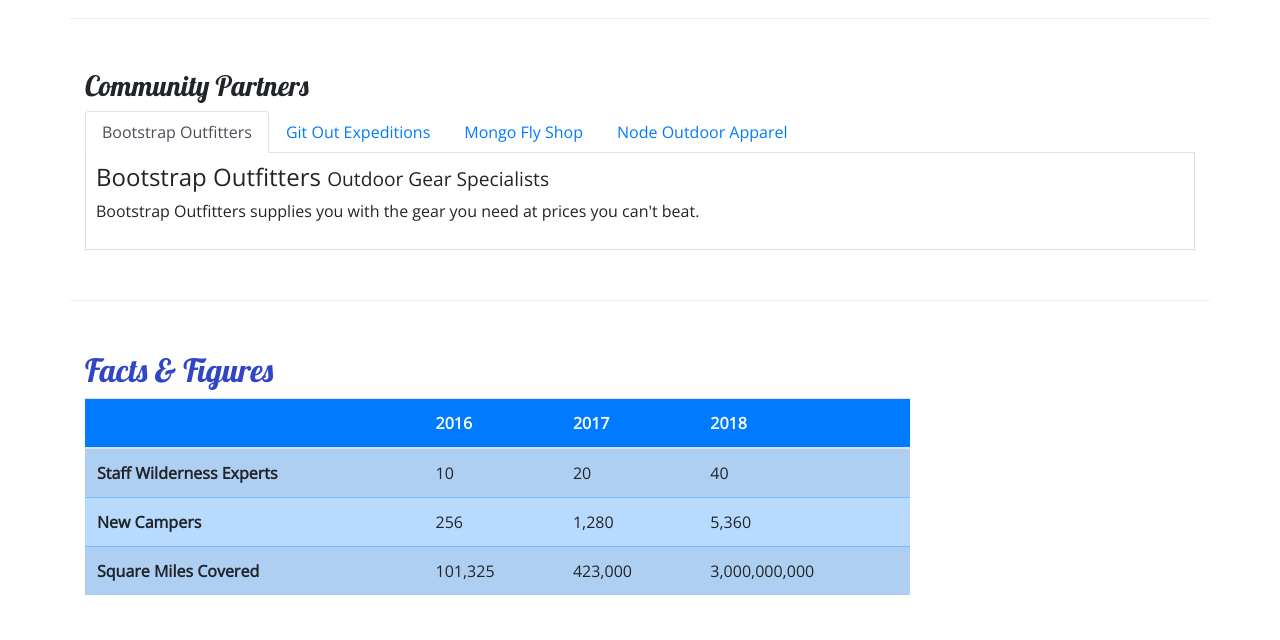
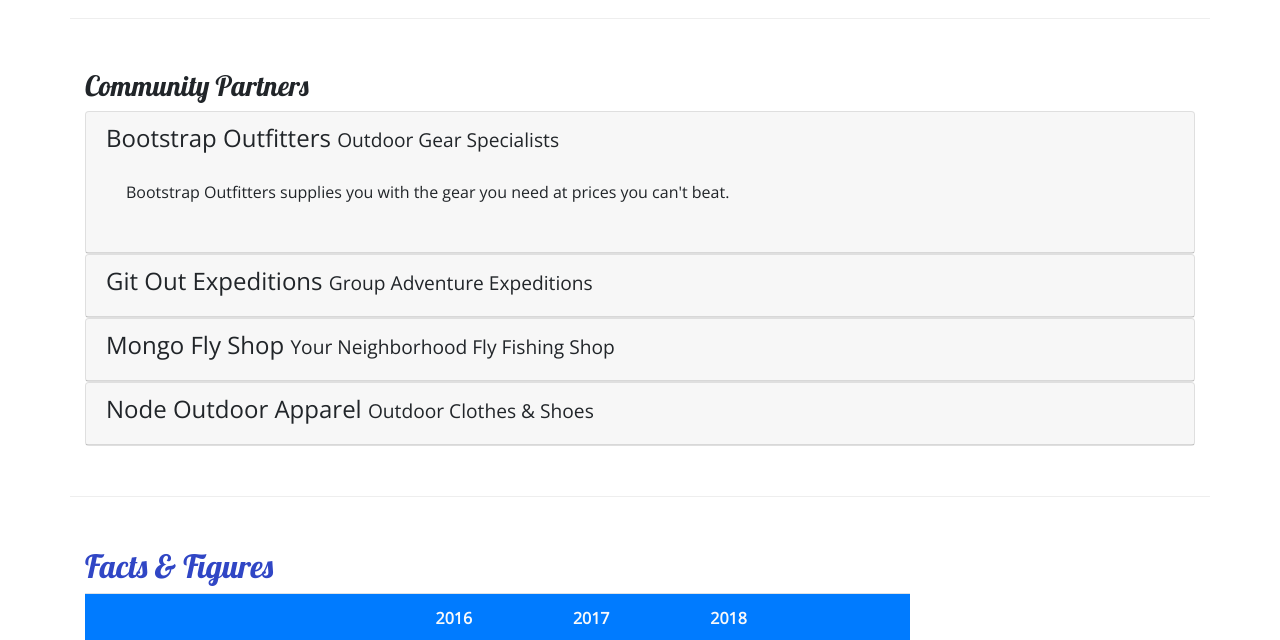
Before and after one commit to Randycullins08/NuCamp-a-better-way-to-camp, a website: page aboutus.html in a window 1280 px wide. Shown: the part 810-1450 px from the top of the page. Drawn offline with nearby package versions, Linux system fonts and the light colour scheme.

Commit message:
Accordion

```diff
--- a/aboutus.html
+++ b/aboutus.html
@@ -34,7 +34,9 @@
       <div class="container">
         <div class="row">
           <div class="col-4 col-sm-3 col-md-2 align-self-center">
-            <a href="index.html"><img src="/img/logo.png" class="img-fluid"></a>
+            <a href="index.html"
+              ><img src="/img/logo.png" class="img-fluid"
+            /></a>
           </div>
           <div class="col">
             <h1>NuCamp</h1>
@@ -46,7 +48,9 @@
 
     <nav class="navbar navbar-expand-sm navbar-dark sticky-top">
       <div class="container">
-      <a class="navbar-brand" href="index.html"><img src="/img/logo.png" height="30" width="30"></a>
+        <a class="navbar-brand" href="index.html"
+          ><img src="/img/logo.png" height="30" width="30"
+        /></a>
         <button
           class="navbar-toggler"
           type="button"
@@ -145,44 +149,88 @@
       <div class="row row-content">
         <div class="col">
           <h3>Community Partners</h3>
-          <ul class="nav nav-tabs">
-            <li class="nav-item"><a class="nav-link active" href="#bootstrap" role="tab" data-toggle="tab">Bootstrap Outfitters</a></li>
-            <li class="nav-item"><a class="nav-link" href="#git" role="tab" data-toggle="tab">Git Out Expeditions</a></li>
-            <li class="nav-item"><a class="nav-link" href="#mongo" role="tab" data-toggle="tab">Mongo Fly Shop</a></li>
-            <li class="nav-item"><a class="nav-link" href="#node" role="tab" data-toggle="tab">Node Outdoor Apparel</a></li>
-          </ul>
-          <div class="tab-content">
-            <div role="tabpanel" class="tab-pane fade show active" id="bootstrap">
-              <h4>Bootstrap Outfitters <small>Outdoor Gear Specialists</small></h4>
+          <div id="accordion">
+            <div class="card">
+              <div role="tab" class="card-header">
+                <h4>
+                  <a data-toggle="collapse" data-target="#bootstrap"
+                    >Bootstrap Outfitters
+                    <small>Outdoor Gear Specialists</small></a
+                  >
+                </h4>
+                <div
+                  class="collapse show"
+                  id="bootstrap"
+                  data-parent="#accordion"
+                >
+                  <div class="card-body">
                     <p class="d-none d-sm-block">
-                Bootstrap Outfitters supplies you with the gear you need at prices
-                you can't beat.
+                      Bootstrap Outfitters supplies you with the gear you need
+                      at prices you can't beat.
                     </p>
                   </div>
-            <div role="tabpanel" class="tab-pane fade" id="git">
+                </div>
+              </div>
+            </div>
+            <div class="card">
+              <div role="tab" class="card-header">
                 <h4>
-                Git Out Expeditions <small>Group Adventure Expeditions</small>
+                  <a class="collapsed" data-toggle="collapse" data-target="#git"
+                    >Git Out Expeditions
+                    <small>Group Adventure Expeditions</small>
+                  </a>
                 </h4>
+                <div class="collapse" id="git" data-parent="#accordion">
+                  <div class="card-body">
                     <p class="d-none d-sm-block">
-                Join Git Out Expeditions to explore new horizons with a group of
-                other adventurers!
+                      Join Git Out Expeditions to explore new horizons with a
+                      group of other adventurers!
                     </p>
                   </div>
-            <div role="tabpanel" class="tab-pane fade" id="mongo">
+                </div>
+              </div>
+            </div>
+            <div class="card">
+              <div role="tab" class="card-header">
                 <h4>
-                Mongo Fly Shop <small>Your Neighborhood Fly Fishing Shop</small>
+                  <a
+                    class="collapsed"
+                    data-toggle="collapse"
+                    data-target="#mongo"
+                    >Mongo Fly Shop
+                    <small>Your Neighborhood Fly Fishing Shop</small>
+                  </a>
                 </h4>
+                <div class="collapse" id="mongo" data-parent="#accordion">
+                  <div class="card-body">
                     <p class="d-none d-sm-block">
-                Need a new fishing pole, a tacklebox, or flies of all kinds? Stop by
-                Mongo Fly Shop.
+                      Need a new fishing pole, a tacklebox, or flies of all
+                      kinds? Stop by Mongo Fly Shop.
                     </p>
                   </div>
-            <div role="tabpanel" class="tab-pane fade" id="node">
-              <h4>Node Outdoor Apparel <small>Outdoor Clothes & Shoes</small></h4>
+                </div>
+              </div>
+            </div>
+            <div class="card">
+              <div role="tab" class="card-header">
+                <h4>
+                  <a
+                    class="collapsed"
+                    data-toggle="collapse"
+                    data-target="#node"
+                    >Node Outdoor Apparel
+                    <small>Outdoor Clothes & Shoes</small></a
+                  >
+                </h4>
+                <div class="collapse" id="node" data-parent="#accordion">
+                  <div class="card-body">
                     <p class="d-none d-sm-block">
-                From polar fleeces to swimsuits, hiking boots to waders, a visit to
-                Node will be sure to get you covered.
+                      From polar fleeces to swimsuits, hiking boots to waders, a
+                      visit to Node will be sure to get you covered.
                     </p>
+                  </div>
+                </div>
+              </div>
             </div>
           </div>
         </div>
--- a/css/styles.css
+++ b/css/styles.css
@@ -2,27 +2,29 @@ body {
   font-family: "Open Sans", sans-serif;
 }
 
-h1, h2, h3 {
+h1,
+h2,
+h3 {
   font-family: "Lobster", cursive;
 }
 
 h2 {
-    color: #3046C5;
+  color: #3046c5;
 }
 
 header h2 {
-    color: #CEC8FF;
+  color: #cec8ff;
 }
 
 .site-footer {
-    background-image: linear-gradient(#CEC8FF, white);
+  background-image: linear-gradient(#cec8ff, white);
   padding: 20px 0;
 }
 
 .jumbotron {
   margin: 0;
   padding: 30px;
-    background-image: linear-gradient(to right, #5637DD, #3046C5, #601068);
+  background-image: linear-gradient(to right, #5637dd, #3046c5, #601068);
   color: white;
 }
 
@@ -33,11 +35,11 @@ header h2 {
 }
 
 .navbar-dark {
-    background-color: #901CAD;
+  background-color: #901cad;
 }
 
-.tab-content {
-    border: 1px solid #DDD;
-    border-top: none;
-    padding: 10px;
+a,
+a:hover {
+  color: inherit;
+  text-decoration: none;
 }
```
Lines whose indentation alone changed are shown as unchanged.
